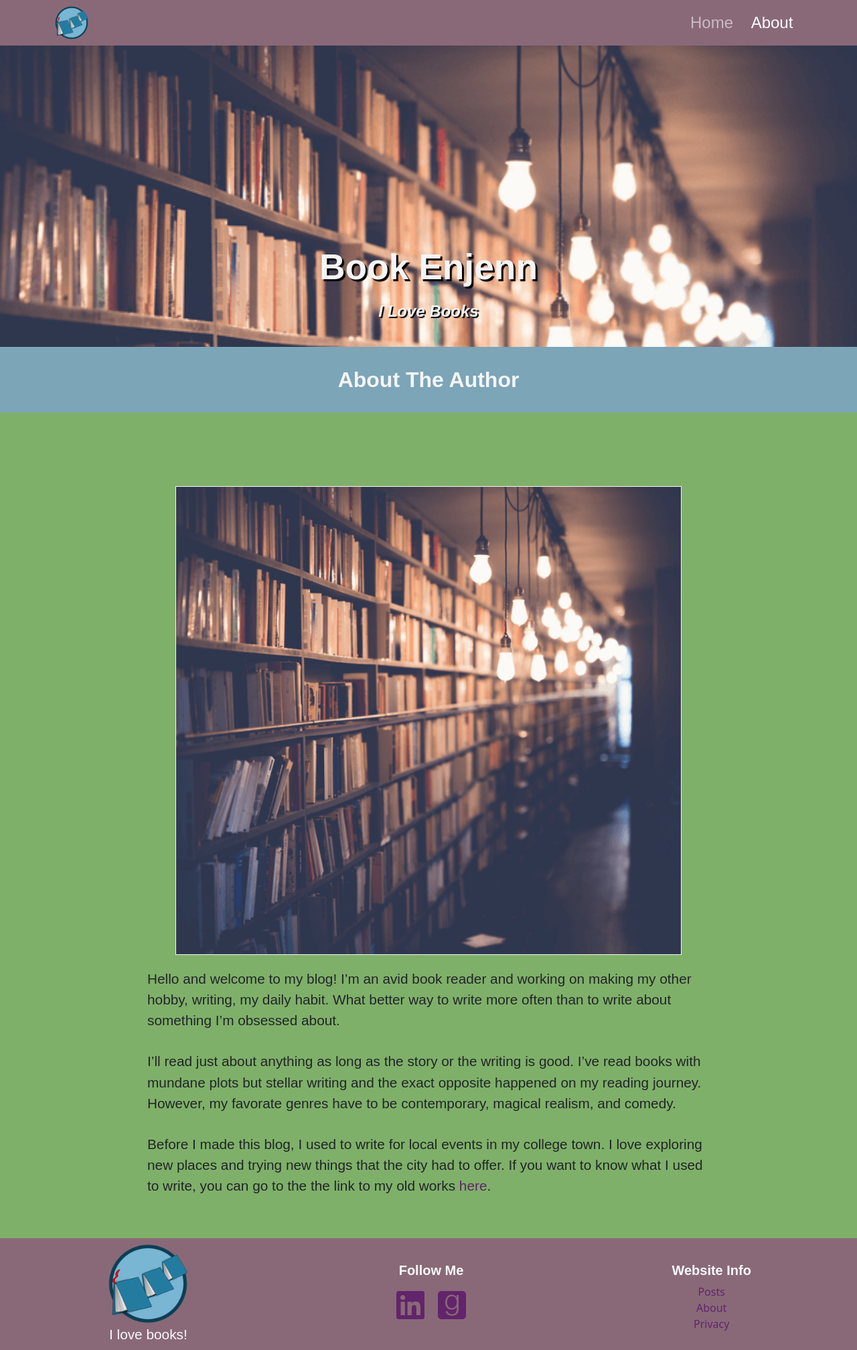
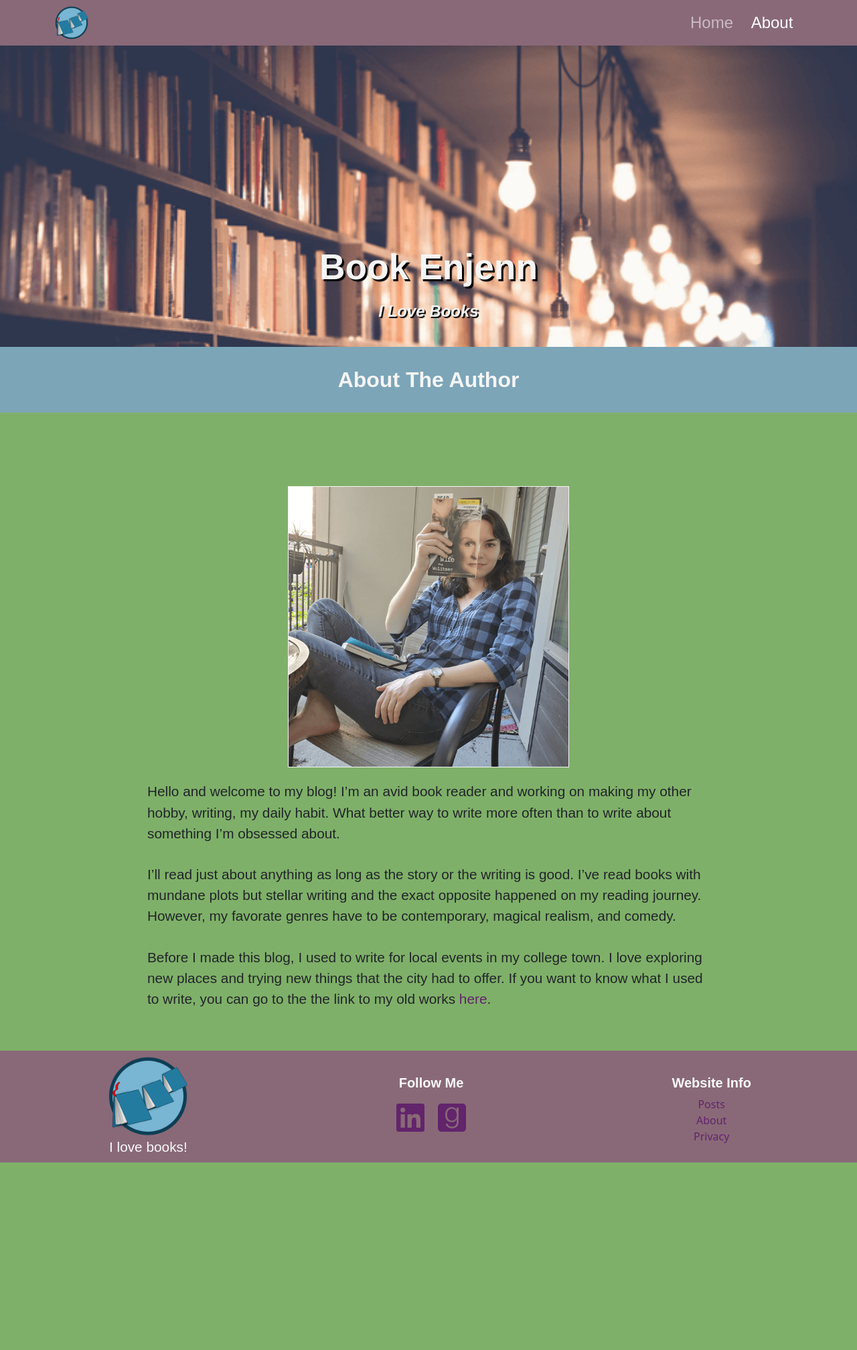
Before and after one commit to CGitHubJ/CGitHubJ.github.io, a Jekyll site: the page built from about.md, in a window 1280 px wide. Shown: the whole page at 67% size. Built offline with Jekyll 4.4.1, drawn with Linux system fonts in a browser that asks for light colours; nearby versions of some CDN libraries; some web fonts are replaced; after the commit the page ends 1736 px from its top, so only the background shows below that.

Commit message:
bugfix/01 adding profile pic and width dimension to image caption includes tool

```diff
--- a/_includes/image-caption.html
+++ b/_includes/image-caption.html
@@ -1,4 +1,4 @@
-<figure class="img-caption-include">
+<figure class="img-caption-include" style="width: {{ include.capWidth }}">
     {% if include.primary %}
     <a href='/assets/img/primary/{{ include.primary }}'>
         <img src='/assets/img/primary/{{ include.primary }}' alt="IMG Not Found">
--- a/about.md
+++ b/about.md
@@ -2,7 +2,7 @@
 layout: about
 ---
 
-{% include image-caption.html primary="about-me-book-shelf.png" %}
+{% include image-caption.html primary="my-profile-pic.png" capWidth="50%" %}
 
 Hello and welcome to my blog! I'm an avid book reader and working on making my other hobby, writing, my daily habit. What better way to write more often than to write about something I'm obsessed about.
 
--- a/assets/css/styles.css
+++ b/assets/css/styles.css
@@ -162,7 +162,7 @@ a, a:link {
 .img-caption-include {
   text-align: center;
   margin: 10px auto 10px auto;
-  width: 90%;
+  /* width: 90%; */
   border: solid 1px whitesmoke;
 }
 
```
Also changed, not shown: assets/img/primary/home-cover-img.png (deleted), assets/img/primary/logo-backup.png (deleted), assets/img/primary/my-profile-pic.png (added).
